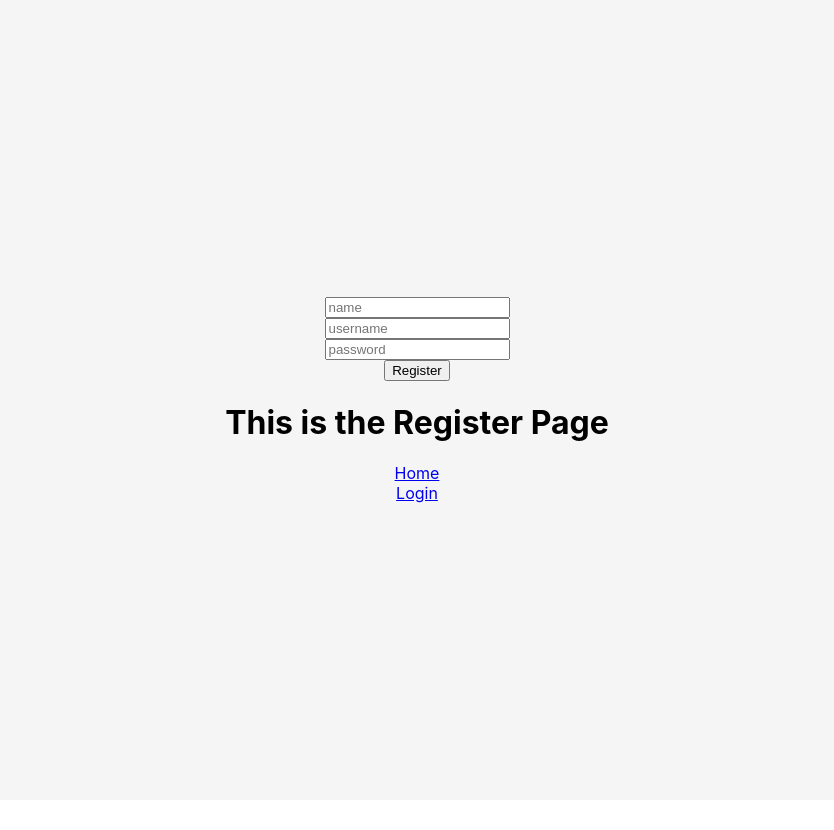
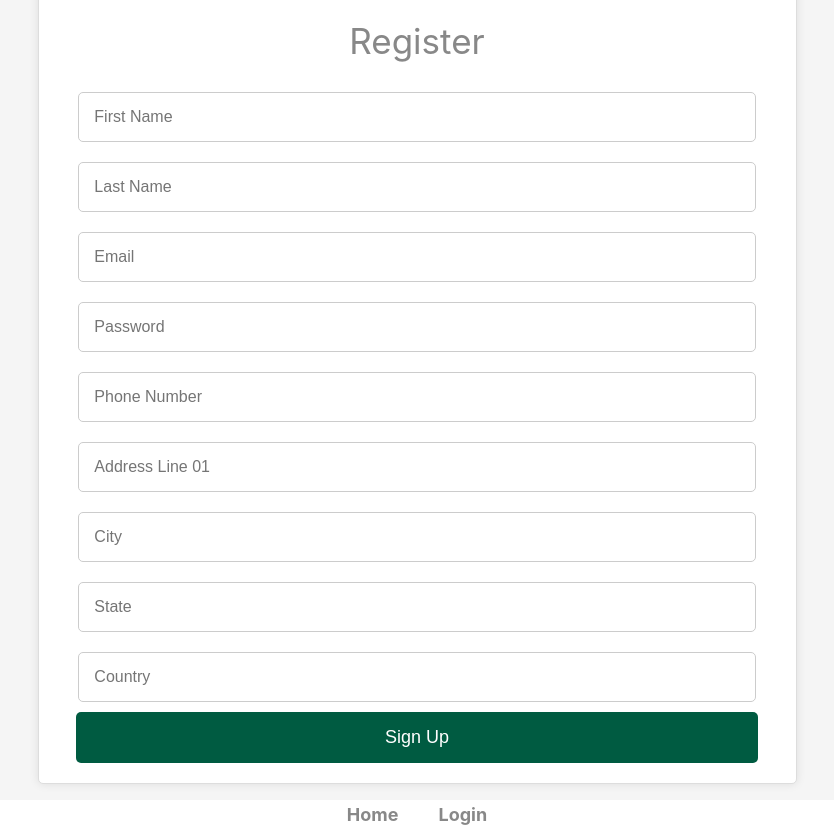
Before and after one commit to lckariyawasam/E-Commerce-App, a React (Create React App) app in the folder frontend/e_commerce/: page /register in a window 1280 px wide. Shown: the whole page, without its empty margins (223-1057 px from the left). Before the commit the page ends 800 px from the top, so only its background shows below. Built offline with nearby package versions, Linux system fonts and the light colour scheme.

Commit message:
Update index.jsx

```diff
--- a/frontend/e_commerce/src/Screens/RegisterPage/index.jsx
+++ b/frontend/e_commerce/src/Screens/RegisterPage/index.jsx
@@ -1,19 +1,33 @@
 import React from 'react';
 import './index.css';
-
 import { Link } from 'react-router-dom';
-
 
 const RegisterPage = () => {
     return (
         <div className='register-page'>
-            <input placeholder='name' type="text" />
-            <input placeholder='username' type="text" />
-            <input placeholder='password' type="text" />
-            <button>Register</button>
-            <h1>This is the Register Page</h1>
-            <Link to={"/"}>Home</Link>
-            <Link to={"/login"}>Login</Link>
+            <div className='login-form'>
+                <h1 className='login-heading'>Register</h1>
+                <div className='name-fields'>
+                    <input className='input-field name-field ' placeholder='First Name' type="text" />
+                    <input className='input-field name-field' placeholder='Last Name' type="text" />
+                </div>
+                <input className='input-field' placeholder='Email' type="email" />
+                <input className='input-field' placeholder='Password' type="password" />
+                <input className='input-field' placeholder='Phone Number' type="tel" />
+                <div className='name-fields'>
+                    <input className='input-field name-field ' placeholder='Address Line 01' type="text" />
+                    <input className='input-field name-field' placeholder='City' type="text" />
+                </div>
+                <div className='name-fields'>
+                    <input className='input-field name-field ' placeholder='State' type="text" />
+                    <input className='input-field name-field' placeholder='Country' type="text" />
+                </div>
+                <button className='login-button'>Sign Up</button>
+            </div>
+            <div className='login-links'>
+                <Link to="/">Home</Link>
+                <Link to="/login">Login</Link>
+            </div>
         </div>
     );
 };
```
